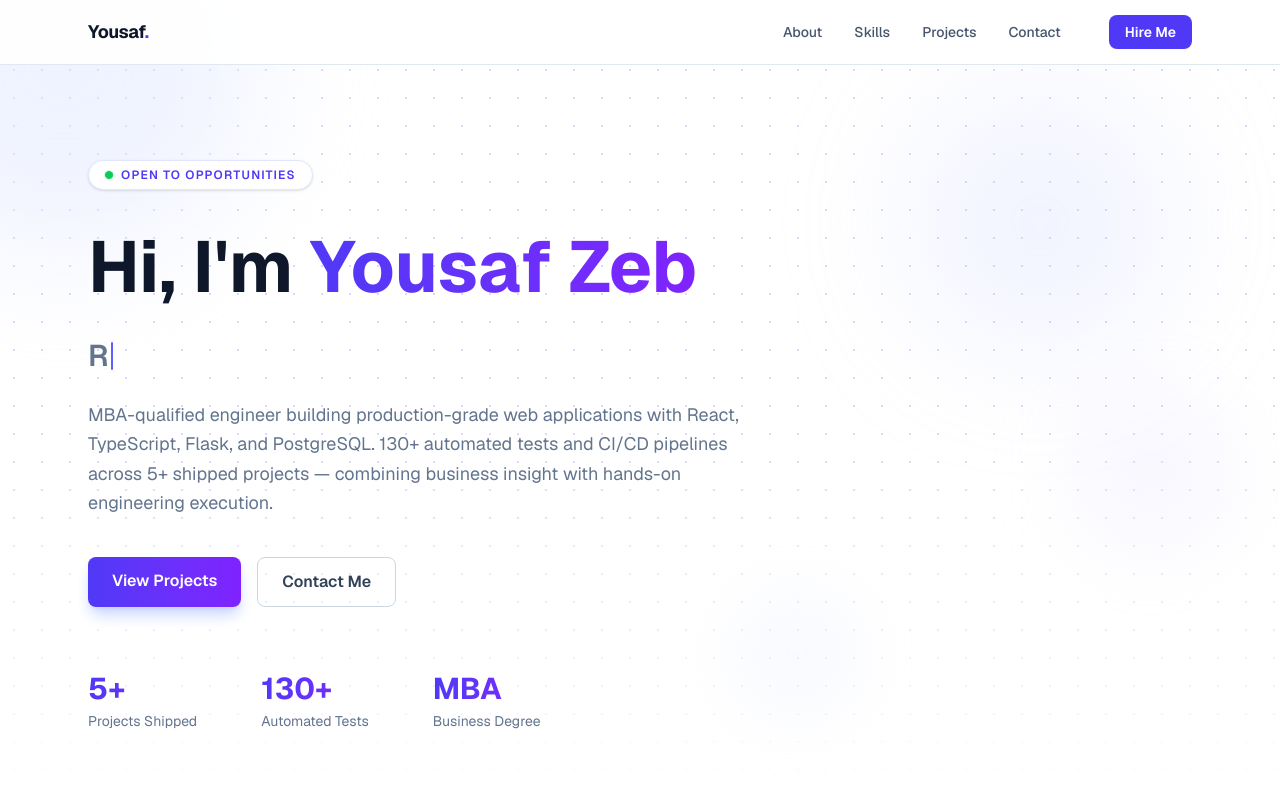
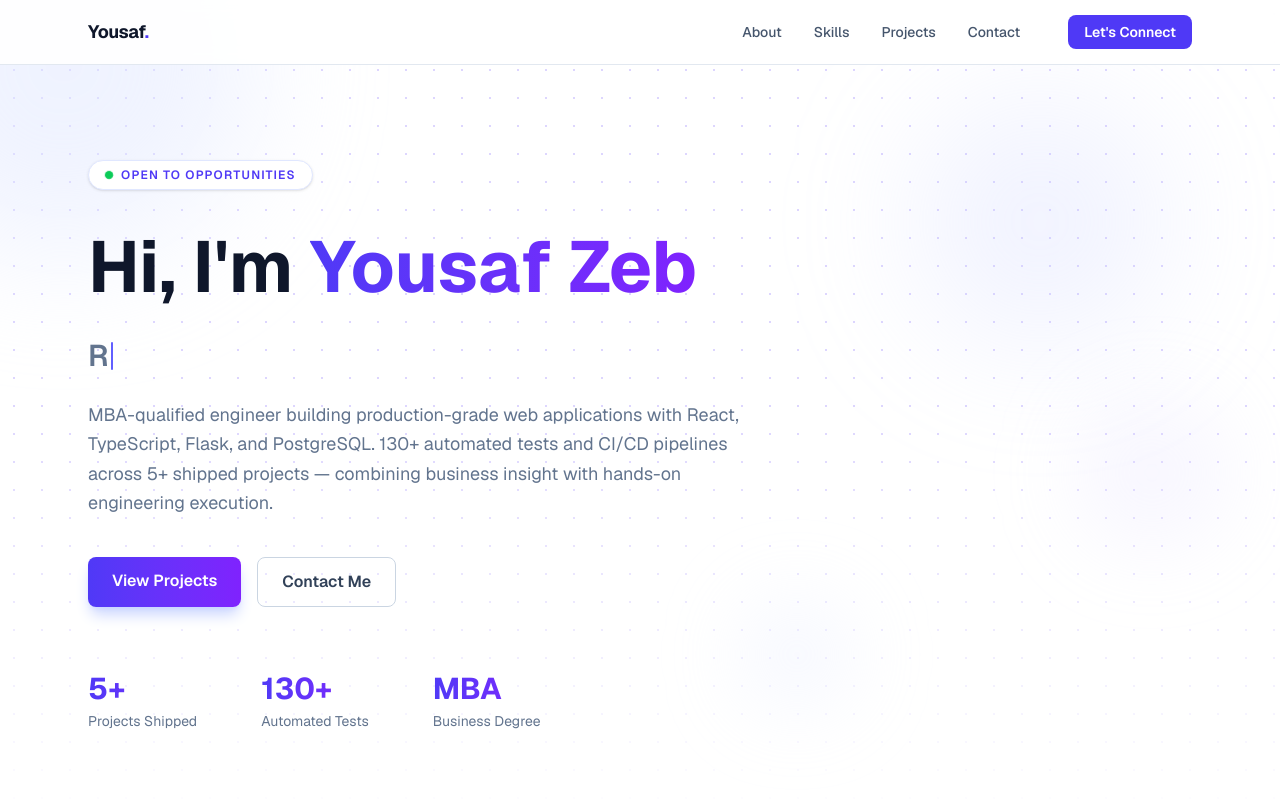
Before and after one commit to yousafzeb-byte/Portfolio, a Next.js app: page / in a window 1280 px wide. Shown: the top 800 px of the page. Built offline with nearby package versions, Linux system fonts and the light colour scheme.

Commit message:
Rename 'Hire Me' to 'Let's Connect' and remove freelance mention

```diff
--- a/src/components/Contact.tsx
+++ b/src/components/Contact.tsx
@@ -10,7 +10,7 @@ export default function Contact() {
             Let&apos;s Work Together
           </h2>
           <p className="text-slate-500 mb-10 leading-relaxed">
-            I&apos;m currently open to full-time roles and freelance projects.
+            I&apos;m currently open to full-time roles.
             Whether you have a position in mind or just want to say hello — my
             inbox is open.
           </p>
--- a/src/components/Navbar.tsx
+++ b/src/components/Navbar.tsx
@@ -51,7 +51,7 @@ export default function Navbar() {
               href="#contact"
               className="ml-4 px-4 py-2 text-sm font-semibold bg-indigo-600 text-white rounded-lg hover:bg-indigo-700 transition-colors"
             >
-              Hire Me
+              Let&apos;s Connect
             </a>
           </li>
         </ul>
@@ -105,7 +105,7 @@ export default function Navbar() {
             onClick={() => setMenuOpen(false)}
             className="w-fit px-4 py-2 text-sm font-semibold bg-indigo-600 text-white rounded-lg hover:bg-indigo-700"
           >
-            Hire Me
+            Let&apos;s Connect
           </a>
         </div>
       )}
```
